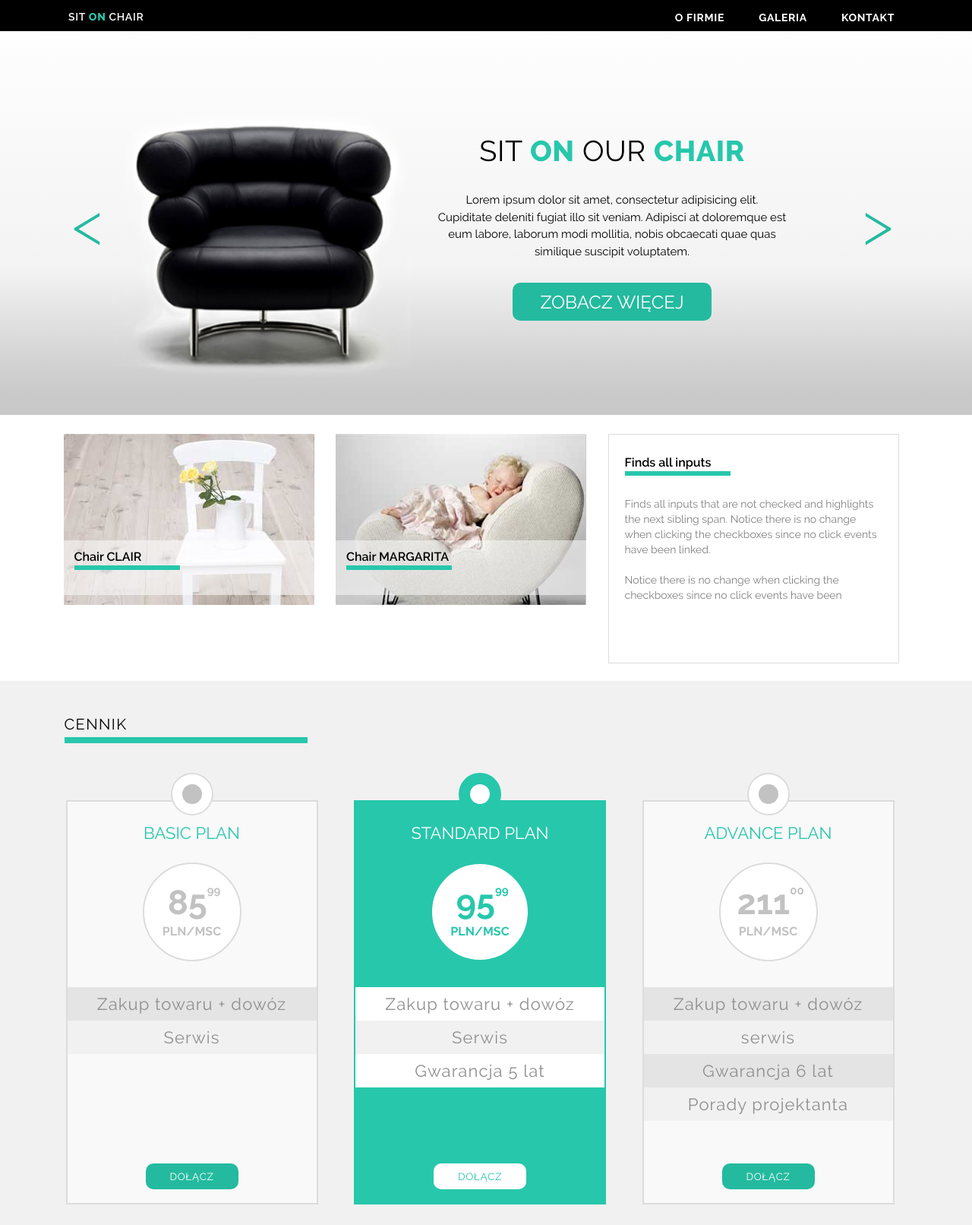
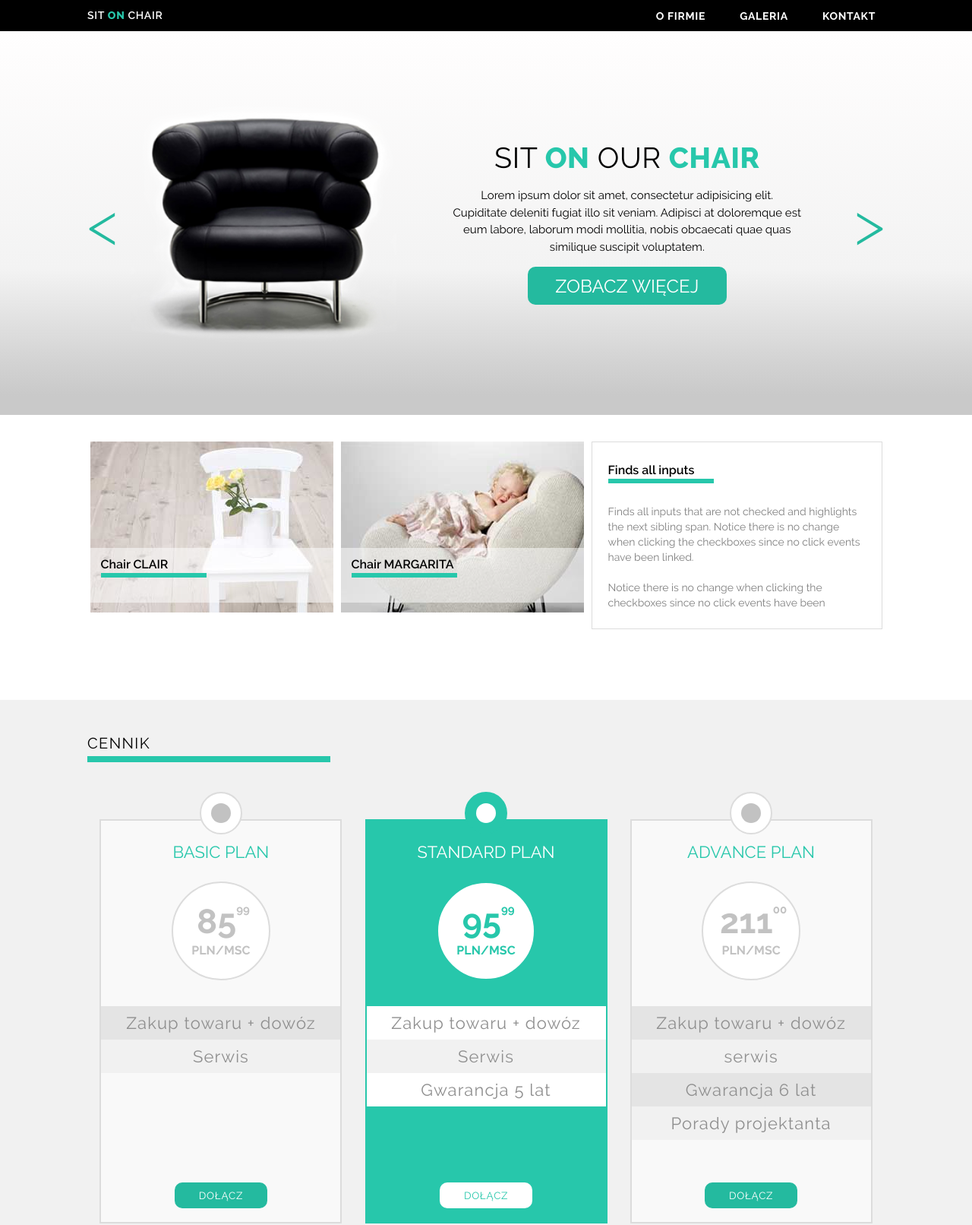
Before and after one commit to m-zaremba/Course_workshop_site, a plain HTML site: page index.html in a window 1280 px wide. Shown: the top 1612 px of the page at 76% size. Drawn offline with Linux system fonts and the light colour scheme.

Commit message:
major changes in CSS and JS files

```diff
--- a/css/style.css
+++ b/css/style.css
@@ -41,19 +41,14 @@
 }
 
 .main_width {
-  display: flex;
-  justify-content: space-between;
-  align-items: center;
   width: 100%;
-  max-width: 1100px;
+  max-width: 1050px;
   margin: 0 auto;
-  padding: 0 15px;
+  /*padding: 0 15px;*/
 }
 
 .section {
   width: 100%;
-  display: flex;
-  justify-content: center;
 }
 
 a {
@@ -77,14 +72,20 @@ button:hover {
 /* Header style */
 
 header {
-  display: flex;
-  justify-content: center;
-  align-content: space-between;
   width: 100%;
   background-color: black;
   height: 41px;
   color: white;
   text-transform: uppercase;
+}
+
+.head_wrapper {
+  padding-top: 8px;
+}
+
+.main_navigation {
+  display: inline-block;
+  float: right;
 }
 
 .main_navigation > ul {
@@ -93,13 +94,13 @@ header {
   padding-top: 5px;
 }
 
-.nav_list li {
+.nav_list>li {
   list-style: none;
   color: white;
   font-size: 14px;
   font-weight: 700;
   letter-spacing: .05em;
-  padding-left: 45px;
+  margin-left: 45px;
 }
 
 .brand_name {
@@ -107,6 +108,8 @@ header {
   font-weight: 600;
   letter-spacing: .05em;
   padding-top: 4px;
+  display: inline-block;
+  float: left;
 }
 
 .text_strong {
@@ -123,25 +126,25 @@ header {
   padding-top: 10px;
   position: absolute;
   top: 38px;
-  left: 29px;
+  left: -16px;
   background-color: black;
   height: 96px;
   width: 120px;
   text-transform: none;
   z-index: 2;
   visibility: hidden;
-  transition: 100ms;
+  transition: 150ms;
 }
 
 .submenu::before {
   content: '';
   width: 20px;
   height: 20px;
-  transform: rotate(45deg);
+  transform: translateX(-50%) rotate(45deg);
   background-color: black;
   position: absolute;
   top: -6px;
-  left: 37%;
+  left: 50%;
   z-index: -1;
 }
 
@@ -164,62 +167,83 @@ header {
   filter: progid:DXImageTransform.Microsoft.gradient(startColorstr="#c9c9c9",endColorstr="#fffefe",GradientType=1);
 }
 
+.slider>.main_width {
+  position: relative;
+  height: 100%;
+  text-align: center;
+  box-sizing: border-box;
+}
+
 .nav_button {
   font-size: 80px;
   font-weight: 300;
   color: #24ba9f;
-  padding: 0 5px;
+  cursor: pointer;
 }
 
 .nav_button:hover {
   text-shadow: 0 0 7px #000000;
+
 }
 
 .main_photo {
-  display: flex;
-  justify-content: center;
-  align-items: center;
-  width: 414px;
+  width: 100%;
+  height: 49%;
+}
+
+.inline.main_photo,
+.inline.chair_description {
+  padding: 0;
+  width: 100%;
 }
 
 .main_photo img {
-  padding-top: 55px;
-  width: 470px;
+  height: 100%;
   display: none;
 }
 
 .main_photo .visible{
   display: inline-block;
+
 }
 
 .chair_description {
-  padding: 27px 91px 15px 18px;
   font-size: 15px;
   text-align: center;
-}
+  width: 100%;
+  height: 50%;
+  }
 
 .chair_description h1 {
-  font-size: 38px;
+  font-size: 30px;
   text-transform: uppercase;
   font-weight: 500;
   letter-spacing: 0.015em;
 }
 
 .chair_description p {
-  line-height: 1.5em;
+  line-height: 1.3em;
   text-align: center;
-  padding: 30px 0;
+  padding: 10px 0;
 }
 
 .view_more {
   border-radius: 10px;
-  width: 262px;
-  height: 50px;
-  font-size: 24px;
+  width: 160px;
+  height: 35px;
+  font-size: 15px;
+}
+
+.button_left {
+  position: absolute;
+  left: 0;
+  top: 12%
 }
 
 .button_right {
-  margin-right: 9px;
+  position: absolute;
+  right: 0;
+  top: 12%;
 }
 
 .fade {
@@ -247,24 +271,82 @@ header {
   }
 }
 
+@media only screen and (min-width: 340px) {
+  .inline.main_photo {
+    width: 35%;
+    height: 100%;
+    display: inline-flex;
+    align-items: center;
+  }
+
+  .main_photo img {
+    width: 110%;
+    height: auto;
+  }
+
+  .inline.chair_description {
+    width: 55%;
+    height: 100%;
+    display: inline-flex;
+    align-items: center;
+  }
+
+  .slider>.main_width {
+
+    height: 100%;
+
+  }
+
+  .button_left,
+  .button_right {
+    top: 50%;
+    transform: translateY(-50%);
+  }
+
+
+  .wrapper {
+    padding: 0 10%
+  }
+
+  .chair_description h1 {
+    font-size: 38px;
+    letter-spacing: 0.015em;
+  }
+
+  .chair_description p {
+    line-height: 1.5em;
+    padding: 15px 0;
+  }
+
+  .view_more {
+    width: 262px;
+    height: 50px;
+    font-size: 24px;
+  }
+}
+
 /* Section 2 - Gallery - style */
 
 .section.gallery {
-  height: 350px;
+  min-height: 350px;
 }
 
-.gallery .main_width {
+.gallery>.main_width {
+  display: flex;
+  justify-content: center;
   align-items: flex-start;
-  padding-right: 28px;
+  flex-wrap: wrap;
+  /*padding-right: 28px;*/
   margin-top: 25px;
 }
 
 .gallery_photo {
-  width: 330px;
+  width: 320px;
   height: 225px;
   display: flex;
   align-items: flex-end;
   margin-right: 10px;
+  margin-top: 10px;
 }
 
 .gallery_photo.one {
@@ -277,9 +359,10 @@ header {
 
 .description {
   width: 340px;
-  height: 255px;
+  height: 200px;
   border: gainsboro solid 1px;
   padding: 15px 20px 30px 21px;
+  margin: 10px 0;
 }
 
 .description > .box_text {
@@ -323,7 +406,7 @@ header {
 /* Section 3 - Price list - style */
 
 .section.price_list {
-  height: 725px;
+  min-height: 725px;
   background-color: #f1f1f1;
 }
 
@@ -334,13 +417,11 @@ header {
 .price_list .main_width {
   align-items: flex-start;
   padding-top: 45px;
-  padding-right: 26px;
+  /*padding-right: 26px;*/
 }
 
 .plan_container {
-  display: flex;
-  justify-content: space-between;
-  padding-right: 5px;
+  text-align: center;
 }
 
 .title_price {
@@ -362,13 +443,14 @@ header {
 .plan {
   padding-top: 28px;
   height: 500px;
-  width: 328px;
-  margin: 75px 2px;
+  width: 315px;
+  margin: 75px 13px;
   border: gainsboro solid 2px;
   background-color: #f9f9f9;
   text-align: center;
   position: relative;
   font-size: 22px;
+  display: inline-block;
 }
 
 .circle {
@@ -519,6 +601,7 @@ tr:nth-child(even) {
 .application {
   background-color: #f9f9f9;
   padding:30px 0;
+  text-align: center;
 }
 .application h3 {
   color: #575757;
@@ -549,6 +632,7 @@ tr:nth-child(even) {
   margin-top:22px;
   padding: 8px 12px;
   position: relative;
+  text-align: left;
 }
 
 .list_label {
@@ -620,6 +704,10 @@ tr:nth-child(even) {
   margin-top: 30px;
   margin-left: 15px;
   color: #aeaeae;
+}
+
+.image_part {
+  margin: 0 28px;
 }
 
 .image_part img{
@@ -746,6 +834,7 @@ tr:nth-child(even) {
   margin-top:10px;
   cursor: pointer;
   color: #585858;
+  text-align: left;
 }
 
 .title {
@@ -756,26 +845,26 @@ tr:nth-child(even) {
   text-align: right;
 }
 
+.header {
+  text-align: left;
+}
+
+
 
 
 /* Section 5 - Contact - style */
 
 .section.contact {
-  height: 550px;
-}
-
-.form-group {
-  display: flex;
-  justify-content: space-between;
-}
-
-.contact_form {
-  display: flex;
-  justify-content: space-around;
+  min-height: 550px;
+  text-align: center;
 }
 
 .form {
   display: flex;
+}
+
+.form-group {
+  width: 100%;
 }
 
 .contact_header {
@@ -783,6 +872,7 @@ tr:nth-child(even) {
   font-size: 22px;
   text-transform: uppercase;
   font-weight: normal;
+  text-align: left;
 }
 
 .contact_header::after {
@@ -799,11 +889,14 @@ tr:nth-child(even) {
   padding-top: 18px;
   height: 520px;
   padding-left: 9px;
+  display: inline-block;
+  max-width: 620px;
+  width: 100%;
 }
 
 .contact_form input:not(.checkbox),
 .contact_form textarea {
-  width: 632px;
+  width: 100%;
   border: 1px solid #a6e3d3;
   font-size: 34px;
   color: #bcbcbc;
@@ -830,6 +923,9 @@ textarea:focus {
 .form_right {
   padding-top: 72px;
   margin-left: 23px;
+  display: inline-block;
+  vertical-align: top;
+  height: 540px;
 }
 
 .red_chair {
@@ -840,7 +936,7 @@ textarea:focus {
 .checkbox input[type="checkbox"] {
   position: absolute;
   opacity: 0;
-}
+  }
 
 .checkbox label::before {
   content: "";
@@ -851,6 +947,7 @@ textarea:focus {
   left: -61px;
   top: -3px;
   transition: 0.5s;
+  cursor: pointer;
 }
 
 .checkbox label::after {
@@ -888,8 +985,8 @@ textarea:focus {
   box-shadow: 0 0 3px #27c7ab;
 }
 
-.checkbox {
-  width: 310px;
+.form_right>.checkbox {
+  width: 290px;
   margin-left: 96px;
   padding-top: 5px;
   border-color: #a6e3d3;;
@@ -915,24 +1012,28 @@ textarea:focus {
 /* Footer Style*/
 
 footer {
-  display: flex;
-  justify-content: center;
-  height: 110px;
+  /*height: 110px;*/
   color: #969696;
 }
 
+/*.footer_wrapper {*/
+  /*height: 100%;*/
+/*}*/
+
 .motto_likes {
   display: flex;
-  justify-content: space-between;
+  justify-content: flex-end;
   align-items: center;
-  padding-bottom: 20px;
+  /*padding-bottom: 20px;*/
   padding-right: 12px;
+  float: right;
 }
 
 .copyright {
   letter-spacing: 0.08em;
   font-size: 15px;
-  padding-bottom: 22px;
+  padding-top: 10px;
+  display: inline-block;
 }
 
 .footer_motto {
--- a/index.html
+++ b/index.html
@@ -10,9 +10,10 @@
 
   <header>
     <div class="main_width">
+      <div class="head_wrapper">
         <div class="brand_name">sit <span class="text_strong"> on </span> chair</div>
         <nav class="main_navigation">
-        <ul class="nav_list">
+          <ul class="nav_list mobile_menu">
             <li class="first_menu">
               <a href="#">o firmie</a>
               <ul class="about submenu">
@@ -26,23 +27,27 @@
           </ul>
         </nav>
       </div>
+    </div>
   </header>
 
 <main>
 
   <section class="section slider">
     <div class="main_width">
-      <a href="#" class="slider_button"><div class="nav_button button_left">&lt;</div></a>
-      <div class="main_photo">
+      <div class="slider_button nav_button button_left">&lt;</div>
+      <div class="slider_button nav_button button_right">&gt;</div>
+      <div class="main_photo inline">
         <img class="fade" src="images/black_chair.png" alt="photo of black chair">
         <img class="fade" src="images/orange_chair.png" alt="photo of orange chair">
       </div>
-      <div class="chair_description">
+      <div class="chair_description inline">
+        <div class="wrapper">
           <h1>Sit <span class="text_strong">on</span> our <span class="text_strong">chair</span></h1>
           <p>Lorem ipsum dolor sit amet, consectetur adipisicing elit.<br> Cupiditate deleniti fugiat illo sit veniam. Adipisci at doloremque est eum labore, laborum modi mollitia, nobis obcaecati quae quas similique suscipit voluptatem.</p>
           <button class="view_more">Zobacz więcej</button>
         </div>
-      <a href="#" class="slider_button"><div class="nav_button button_right">&gt;</div></a>
+      </div>
+
     </div>
   </section>
 
@@ -66,11 +71,11 @@
         <div class="all_plans">
           <h1 class="title_price">cennik</h1>
           <div class="plan_container">
-            <div class="plan">
-              <div class="circle"></div>
-              <div class="plan_ver">BASIC PLAN</div>
-              <div class="price">85<span class="sup">99</span><br><span class="currency_time">PLN/MSC</span></div>
-              <table class="plan_items">
+            <div class="plan unmarked">
+              <div class="circle unmarked"></div>
+              <div class="plan_ver unmarked">BASIC PLAN</div>
+              <div class="price unmarked">85<span class="sup">99</span><br><span class="currency_time unmarked">PLN/MSC</span></div>
+              <table class="plan_items unmarked">
                 <tr>
                   <td>Zakup towaru + dowóz</td>
                 </tr>
@@ -78,7 +83,7 @@
                   <td>Serwis</td>
                 </tr>
               </table>
-              <button class="join_button">dołącz</button>
+              <button class="join_button unmarked">dołącz</button>
             </div>
             <div class="plan marked">
               <div class="circle marked"></div>
@@ -242,6 +247,7 @@
 
 <footer>
     <div class="main_width">
+      <div class="footer_wrapper">
         <div class="copyright">Copyright 2014 | All Rights Reserved. - Sit On Chair</div>
         <div class="motto_likes">
           <div class="like_us">
@@ -253,6 +259,8 @@
           <div class="footer_motto">SIT <strong>ON</strong> CHAIR</div>
         </div>
       </div>
+    </div>
 </footer>
+
 </body>
 </html>
--- a/js/app.js
+++ b/js/app.js
@@ -1,12 +1,5 @@
 document.addEventListener('DOMContentLoaded', function () {
 
-  var checkboxes = document.getElementsByTagName('input');
-
-  for (var i = 0; i < checkboxes.length; i++)  {
-    if (checkboxes[i].type === 'checkbox')   {
-      checkboxes[i].checked = false;
-    }
-  }
 
 // Zadanie 1 - animowane menu
 
@@ -14,16 +7,13 @@ document.addEventListener('DOMContentLoaded', function () {
 
 
   for (var i = 0; i < menu.length; i++) {
+
     menu[i].addEventListener('mouseover', function () {
 
       if (this.querySelector('li>ul')) {
         this.querySelector('li>ul').style.visibility = 'visible';
-      } else {
-        var newSubmenu = document.createElement('ul');
-        newSubmenu.className = 'submenu';
-        this.appendChild(newSubmenu);
+
       }
-
     });
 
     menu[i].addEventListener('mouseout', function () {
@@ -41,16 +31,12 @@ document.addEventListener('DOMContentLoaded', function () {
   var photoDescription = document.querySelectorAll('.gallery_photo');
 
   for (var i = 0; i < photoDescription.length; i++) {
-
     photoDescription[i].addEventListener('mouseover', function () {
-        this.querySelector('.box_text').style.opacity = '0';
-
+      this.querySelector('.box_text').style.opacity = '0';
     });
-
     photoDescription[i].addEventListener('mouseout', function () {
       this.querySelector('.box_text').style.opacity = '1';
     });
-
   }
 
 // Zadanie 3 - slider gallery
@@ -62,36 +48,26 @@ document.addEventListener('DOMContentLoaded', function () {
 
   galleryElements[index].classList.add('visible');
 
-  nextPhoto.addEventListener('click', function(){
+  nextPhoto.addEventListener('click', function () {
     index++;
-
-    if(index >= galleryElements.length) {
+    if (index >= galleryElements.length) {
       index = 0;
     }
-
     refreshImageStatus();
-
   });
 
-  prevPhoto.addEventListener('click', function(){
+  prevPhoto.addEventListener('click', function () {
     index--;
-
-    if(index < 0) {
+    if (index < 0) {
       index = galleryElements.length - 1;
-
     }
-
     refreshImageStatus();
-
   });
 
   function refreshImageStatus() {
-
     var visible = document.querySelector('.visible');
     visible.classList.remove('visible');
-
     galleryElements[index].classList.add('visible');
-
   }
 
 // Kalkulator
@@ -104,6 +80,7 @@ document.addEventListener('DOMContentLoaded', function () {
     dropdownArrow[i].parentElement.querySelector('ul').style.display = 'none'; //przypisanie inline css elementowi ul aby przycisk działał od pierwszego kliknięcia
 
     dropdownArrow[i].addEventListener('click', function () {
+
       var dropdown = this.parentElement.querySelector('ul');
 
       if (dropdown.style.display === 'none') {
@@ -111,7 +88,6 @@ document.addEventListener('DOMContentLoaded', function () {
       } else {
         dropdown.style.display = 'none';
       }
-
     })
 
   }
@@ -141,25 +117,17 @@ document.addEventListener('DOMContentLoaded', function () {
 
       if (this.innerText === 'Clair') {
         document.querySelector('.panel_right .value').innerText = clairPrice;
-
-
       } else if (this.innerText === 'Margarita') {
         document.querySelector('.panel_right .value').innerText = margaritaPrice;
-
       } else if (this.innerText === 'Selena') {
         document.querySelector('.panel_right .value').innerText = selenaPrice;
-
-
       } else {
         document.querySelector('.panel_right .value').innerText = '';
       }
 
       this.parentElement.style.display = 'none';
-
       calculator();
-
     })
-
   }
 
   var chairColor = document.querySelectorAll('.chair_color li');
@@ -173,23 +141,17 @@ document.addEventListener('DOMContentLoaded', function () {
 
       if (this.innerText === 'Czerwony') {
         document.querySelector('.panel_right .color').innerText = chairRed;
-
       } else if (this.innerText === 'Czarny') {
         document.querySelector('.panel_right .color').innerText = chairBlack;
-
       } else if (this.innerText === 'Pomarańczowy') {
         document.querySelector('.panel_right .color').innerText = chairOrange;
-
       } else {
         document.querySelector('.panel_right .color').innerText = '';
       }
 
       this.parentElement.style.display = 'none';
-
       calculator();
-
     })
-
   }
 
   var chairUpholstery = document.querySelectorAll('.chair_upholstery li');
@@ -210,16 +172,13 @@ document.addEventListener('DOMContentLoaded', function () {
       }
 
       this.parentElement.style.display = 'none';
-
       calculator();
-
     })
-
   }
 
   var checkbox = document.querySelector('#transport');
 
-  checkbox.addEventListener('click', function() {
+  checkbox.addEventListener('click', function () {
 
     if (checkbox.checked) {
       document.querySelector('.transport').innerText = 'Transport';
@@ -230,10 +189,10 @@ document.addEventListener('DOMContentLoaded', function () {
     }
 
     calculator();
-
   });
 
-  function calculator () {
+  function calculator() {
+
     var typeCost = document.querySelector('.panel_right .value').innerText;
     var colorCost = document.querySelector('.panel_right .color').innerText;
     var fabricCost = document.querySelector('.panel_right .pattern').innerText;
@@ -246,7 +205,36 @@ document.addEventListener('DOMContentLoaded', function () {
     } else {
       document.querySelector('.sum').lastElementChild.innerText = '';
     }
+  }
 
+  // Zaznaczenie planu taryfowego
+
+  var planButton = document.querySelectorAll('.join_button');
+
+  for (var i = 0; i < planButton.length; i++) {
+
+    planButton[i].addEventListener('click', function () {
+
+      removeMarked();
+
+      this.parentElement.classList.toggle('marked');
+      this.classList.toggle('marked');
+      this.previousElementSibling.classList.toggle('marked');
+      this.previousElementSibling.previousElementSibling.classList.toggle('marked');
+      this.parentElement.getElementsByTagName('div')[0].classList.toggle('marked');
+      this.parentElement.getElementsByTagName('div')[1].classList.toggle('marked');
+      this.parentElement.getElementsByTagName('div')[2].getElementsByTagName('span')[1].classList.toggle('marked');
+
+    })
+  }
+
+  function removeMarked() {
+
+    var marked = document.querySelectorAll('.marked');
+
+    for (var i = 0; i < marked.length; i++) {
+      marked[i].classList.remove('marked');
+    }
   }
 
 });
```
Lines whose indentation alone changed are shown as unchanged.
